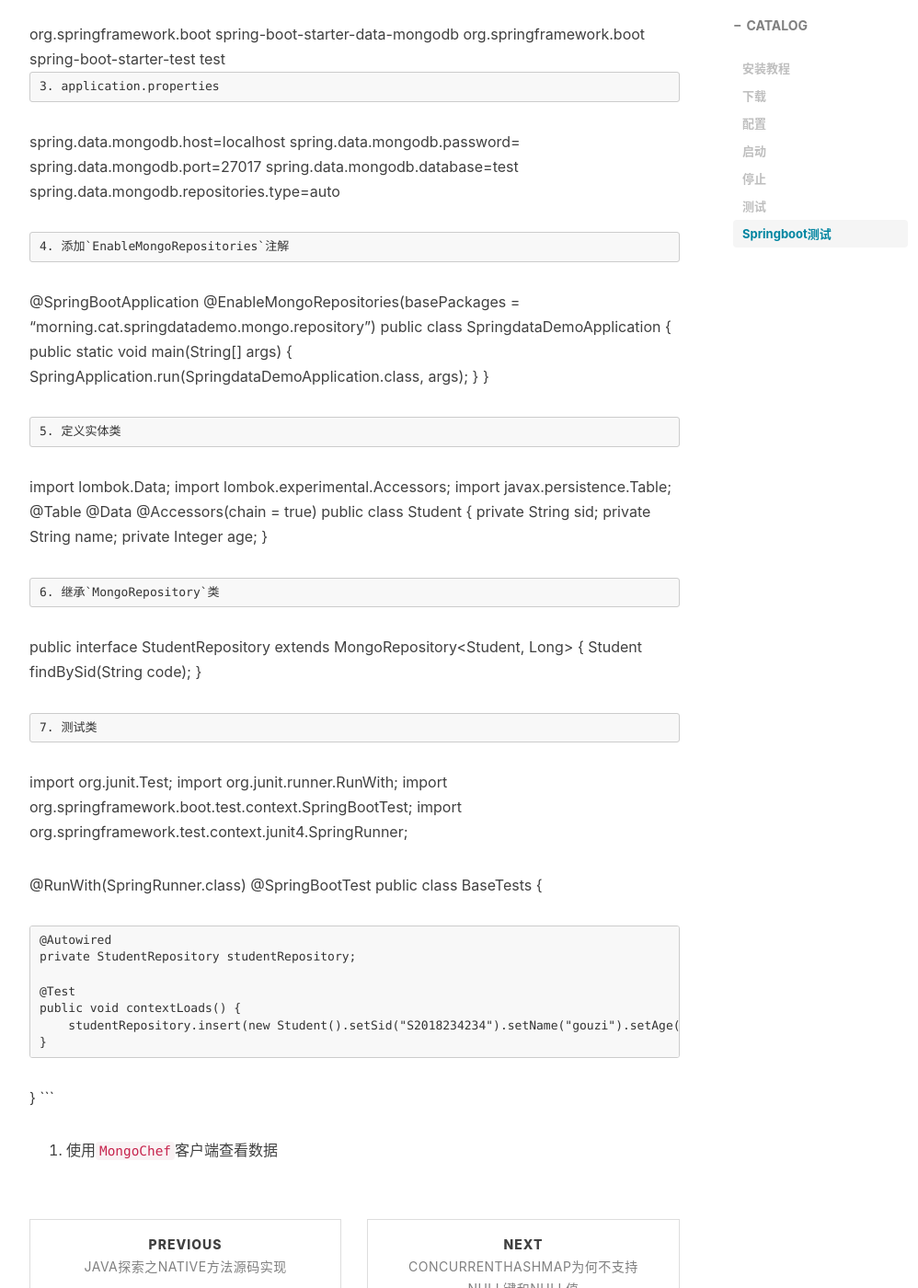
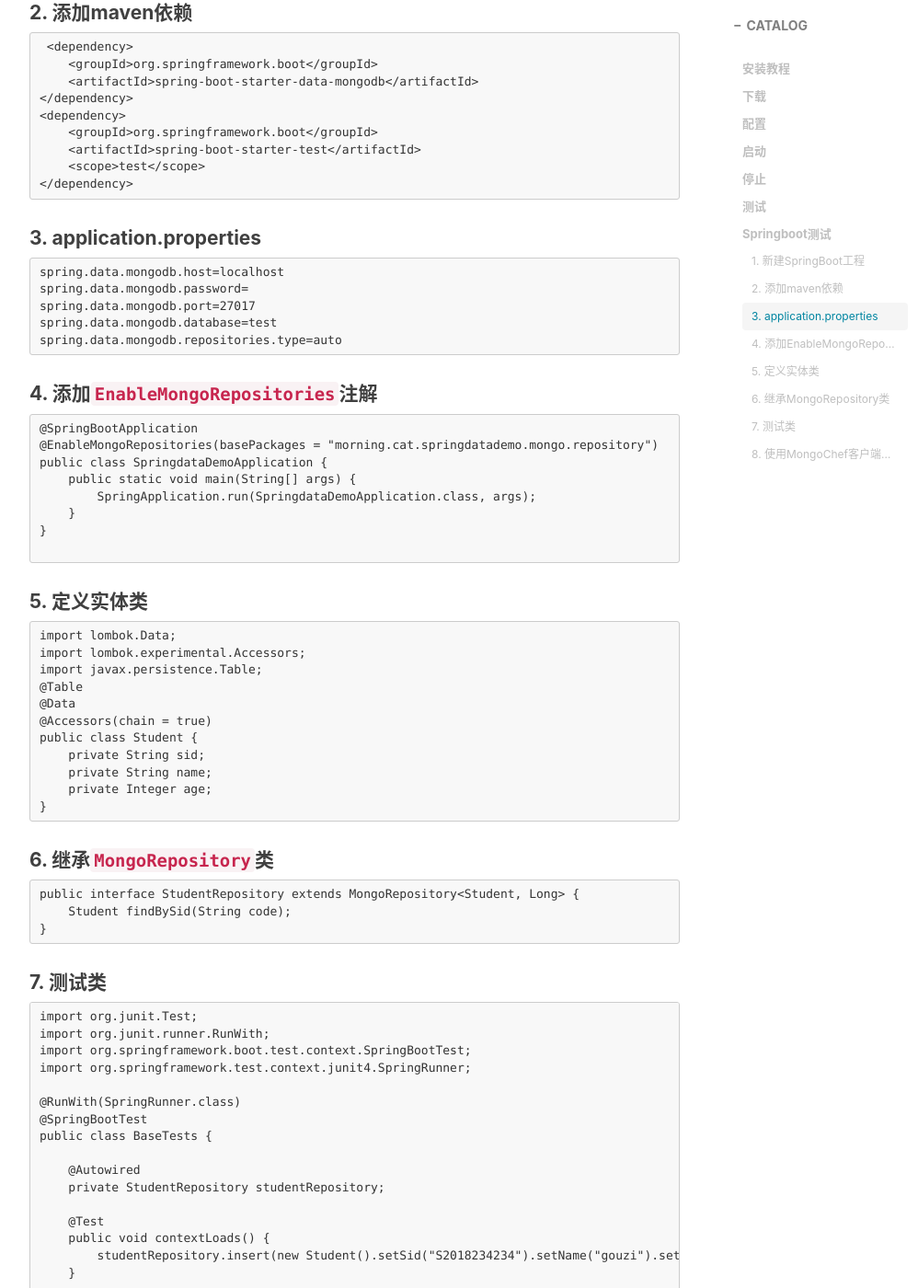
Before and after one commit to morningcat2018/morningcat2018.github.io, a Jekyll site: the page built from _posts/2019-02-18-Mac环境下安装MongoDB环境.md, in a window 1280 px wide and 1400 px high, scrolled down 2033 px. Shown: the whole window at 92% size, without its empty margins (233-1231 px from the left). Built offline with Jekyll 4.4.1, drawn with Linux system fonts in a browser that asks for light colours; nearby versions of some CDN libraries; comment, search, counter and statistics services are not loaded; some of the changed text lies outside the part shown.

Commit message:
fix mongo

````diff
--- a/_posts/2019-02-18-Mac环境下安装MongoDB环境.md
+++ b/_posts/2019-02-18-Mac环境下安装MongoDB环境.md
@@ -59,8 +59,10 @@
 
 ## Springboot测试
 
-1. 新建SpringBoot工程
-2. 添加maven依赖
+#### 1. 新建SpringBoot工程
+
+#### 2. 添加maven依赖
+
 ```
  <dependency>
     <groupId>org.springframework.boot</groupId>
@@ -72,7 +74,9 @@
     <scope>test</scope>
 </dependency>
 ```
-3. application.properties
+
+#### 3. application.properties
+
 ```
 spring.data.mongodb.host=localhost
 spring.data.mongodb.password=
@@ -80,7 +84,9 @@
 spring.data.mongodb.database=test
 spring.data.mongodb.repositories.type=auto
 ```
-4. 添加`EnableMongoRepositories`注解
+
+#### 4. 添加`EnableMongoRepositories`注解
+
 ```
 @SpringBootApplication
 @EnableMongoRepositories(basePackages = "morning.cat.springdatademo.mongo.repository")
@@ -89,8 +95,11 @@
         SpringApplication.run(SpringdataDemoApplication.class, args);
     }
 }
+
 ```
-5. 定义实体类
+
+#### 5. 定义实体类
+
 ```
 import lombok.Data;
 import lombok.experimental.Accessors;
@@ -104,13 +113,17 @@
     private Integer age;
 }
 ```
-6. 继承`MongoRepository`类
+
+#### 6. 继承`MongoRepository`类
+
 ```
 public interface StudentRepository extends MongoRepository<Student, Long> {
     Student findBySid(String code);
 }
 ```
-7. 测试类
+
+#### 7. 测试类
+
 ```
 import org.junit.Test;
 import org.junit.runner.RunWith;
@@ -131,4 +144,5 @@
 
 }
 ```
-8. 使用`MongoChef`客户端查看数据
+
+#### 8. 使用`MongoChef`客户端查看数据
````
